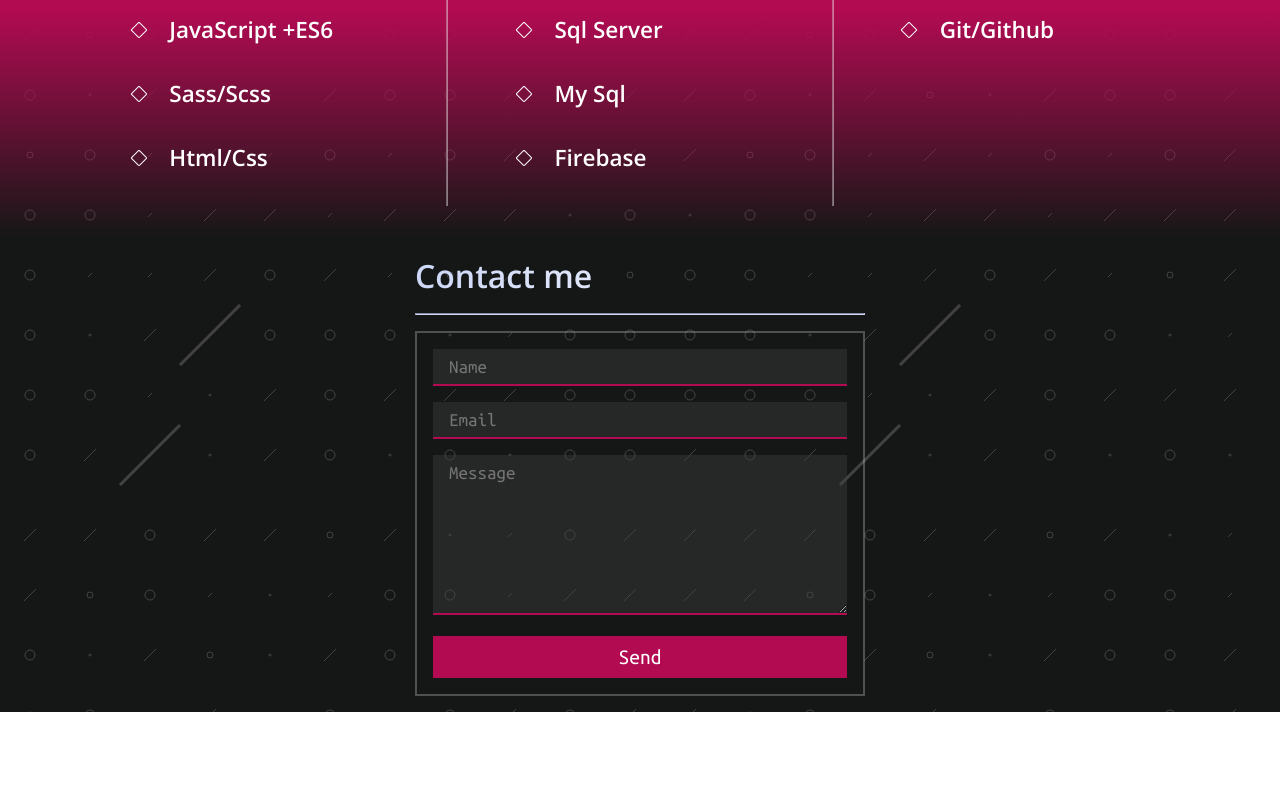
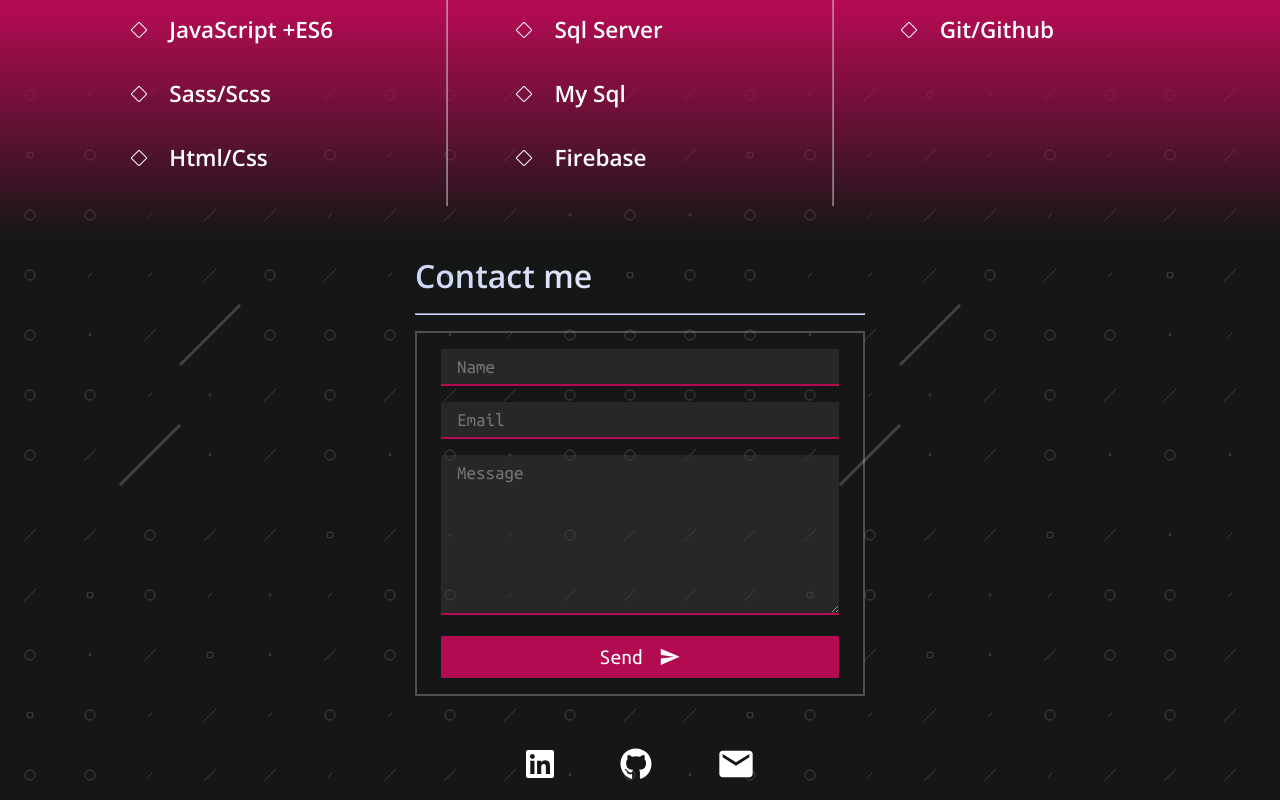
Before and after one commit to AndresJoaquinNino/my-web-site, a React (Create React App) app: page / in a window 1280 px wide. Shown: the part 1735-2535 px from the top of the page. Before the commit the page ends 2447 px from the top, so only its background shows below. Built offline with nearby package versions, Linux system fonts and the light colour scheme; the HTML template or start-up script is replaced by a standard one.

Commit message:
creating contact section

```diff
--- a/src/components/Contact.jsx
+++ b/src/components/Contact.jsx
@@ -1,4 +1,6 @@
 import './Contact.scss';
+import { FaGithub, FaLinkedin  } from "react-icons/fa";
+import { MdSend, MdEmail } from "react-icons/md";
 
 const Contact = () => {
     return (
@@ -12,9 +14,15 @@ const Contact = () => {
                 <input type="text" className="page__contact__form-input" placeholder='Email'/>
                 <textarea className="page__contact__form-area" placeholder='Message'/>
                 <button className='btn btn--primary btn--full'>
-                    Send
+                    <span>Send</span>
+                    <MdSend/>
                 </button>
             </form>
+            <div className='page__contact__icons'>
+                <FaLinkedin/>
+                <FaGithub/>
+                <MdEmail className='page__contact__icons-bigger'/>
+            </div>
         </div>
     );
 }
--- a/src/components/Contact.scss
+++ b/src/components/Contact.scss
@@ -1,3 +1,4 @@
+@use './../scss/mixins' as *;
 @use './../scss/colors';
 @use './../scss/fonts';
 
@@ -5,7 +6,8 @@
     margin: 0 auto;
     width: min(100%,450px);
     &__form{
-        padding: 1rem;
+        padding: 1rem 1.5rem;
+        margin-bottom: 3rem;
         border: 2.5px solid colors.$light-transparent;
         overflow: hidden;
         &-input,&-area{
@@ -27,4 +29,11 @@
             max-height: 15rem;
         }
     }
+    &__icons{
+        font-size: 2rem;
+        @include flex-center(row,4rem);
+        &-bigger{
+            font-size: 2.5rem;
+        }
+    }
 }
```
